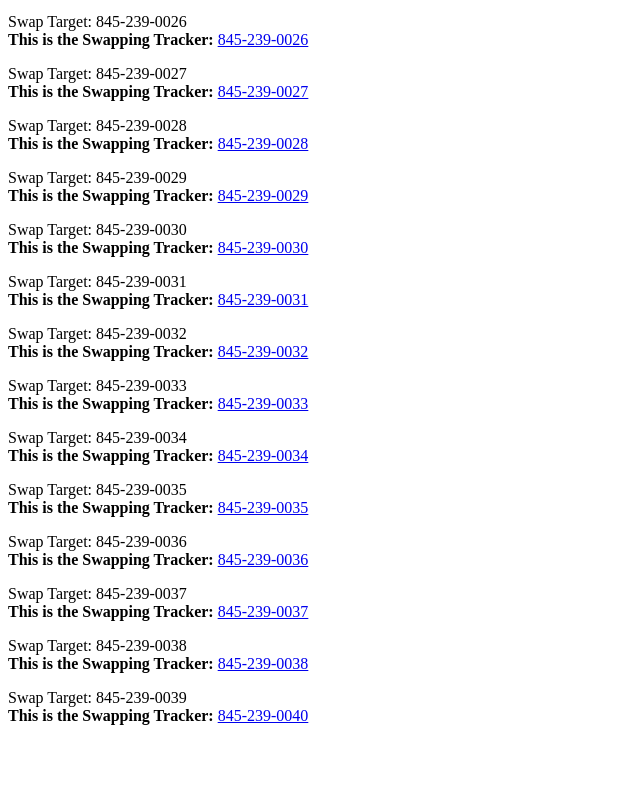
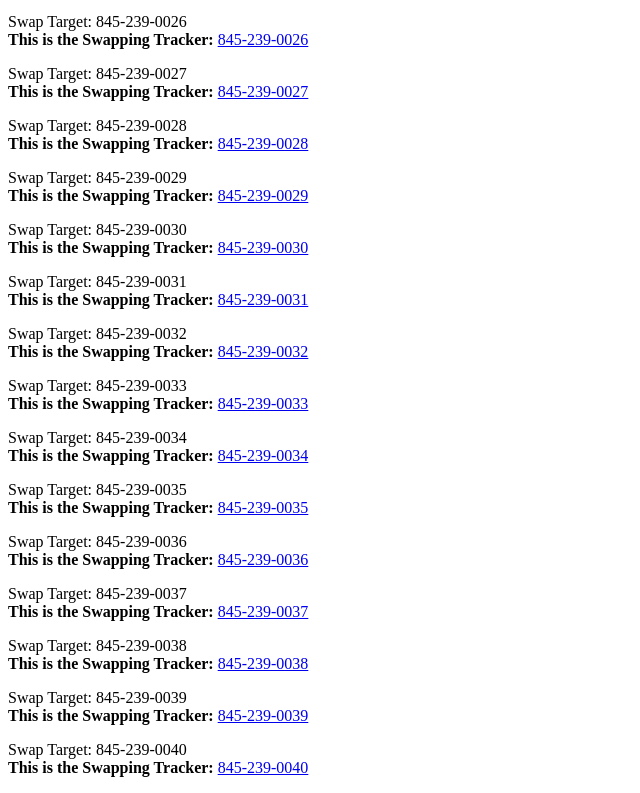
Before and after one commit to JoshSea/joshsea.github.io, a plain HTML site: page index.html in a window 1280 px wide. Shown: the part 1355-2148 px from the top of the page, without its empty margins (0-640 px from the left). Before the commit the page ends 2096 px from the top, so only its background shows below. Drawn offline with Linux system fonts and the light colour scheme.

Commit message:
Update index.html

```diff
--- a/index.html
+++ b/index.html
@@ -16,7 +16,7 @@
 <body>
 
 
-	<div class="entry-content">
+	<div>
 		<p>Swap Target: 845<span>-239</span>-0000<br />
 <strong>This is the Swapping Tracker:</strong> <a href="tel:8452390000">845-239-0000</a></p>
 <p>Swap Target: 845<span>-239</span>-0001<br />
@@ -96,11 +96,11 @@
 <p>Swap Target: 845<span>-239</span>-0038<br />
 <strong>This is the Swapping Tracker:</strong> <a href="tel:8452390038">845-239-0038</a></p>
 <p>Swap Target: 845<span>-239</span>-0039<br />
-<strong>This is the Swapping Tracker:</strong> <a href="tel:8452390039”>845-239-0039</a></p>
+<strong>This is the Swapping Tracker:</strong> <a href="tel:8452390039">845-239-0039</a></p>
 <p>Swap Target: 845<span>-239</span>-0040<br />
-<strong>This is the Swapping Tracker:</strong> <a href="tel:8452390040”>845-239-0040</a></p>
+<strong>This is the Swapping Tracker:</strong> <a href="tel:8452390040">845-239-0040</a></p>
 			</div><!-- .entry-content -->
 
-<script type="text/javascript" src="//swappy.toad-harbor.eks.qa-callrail.com/companies/501883211/789f2668b9f65343aa2f/12/swap.js"></script>
+<script type="text/javascript" src="//cdn.callrail.com/companies/827555854/a79b9c109a70f7a272e2/12/swap.js"></script>
 </body>
 </html>
```
